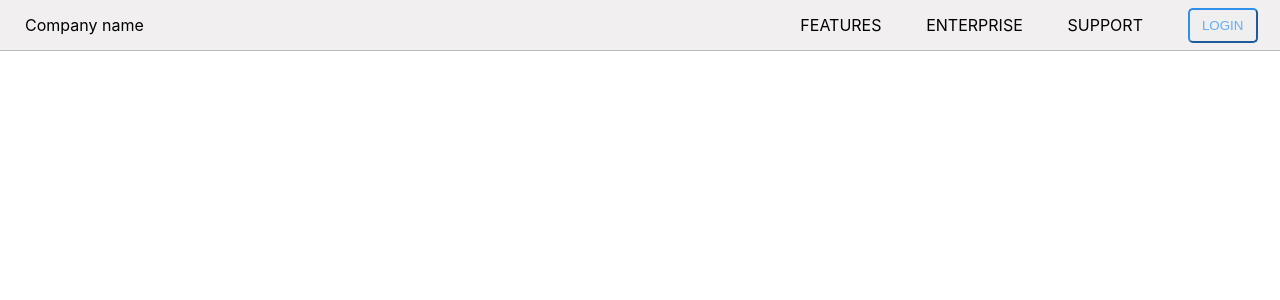
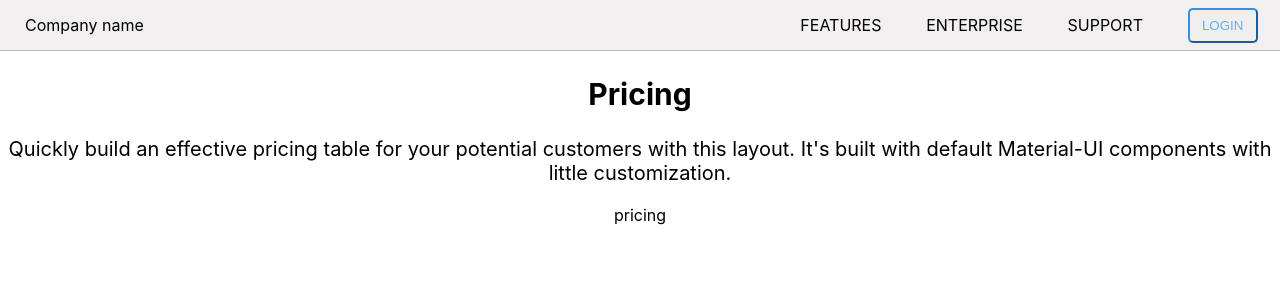
Before and after one commit to madhuvayya/React-UI, a React (Create React App) app: page / in a window 1280 px wide. Shown: the top 300 px of the page. Built offline with nearby package versions, Linux system fonts and the light colour scheme.

Commit message:
Added Subcription component

```diff
--- a/public/index.html
+++ b/public/index.html
@@ -31,6 +31,7 @@
     <div id="root">
       <div id="container">
         <div id="header"></div>
+        <div id="subscription"></div>
       </div>
     </div>
 
--- /dev/null
+++ b/src/components/Subscription.js
@@ -0,0 +1,19 @@
+import React, { Component } from 'react';
+
+class Subscription extends Component {
+    render() {
+        return  <div class="subscription">
+        <div class="text">
+            <h2>Pricing</h2>
+            <p class="text">Quickly build an effective pricing table for your potential customers with this layout.
+            It's built with default Material-UI components with little customization.
+            </p>
+        </div>
+        <div class="pricing">
+            pricing
+        </div>
+    </div>
+    };
+}
+
+export default Subscription;
--- a/src/css/style.css
+++ b/src/css/style.css
@@ -41,3 +41,14 @@ a {
     height: 35px;
     width: 70px;
 }
+
+.subscription {
+    height: 300px;
+    text-align: center;
+    display: flex;
+    flex-direction: column;
+}
+
+.text {
+    font-size: 20px;
+}
--- a/src/index.js
+++ b/src/index.js
@@ -5,20 +5,21 @@ import './css/style.css';
 import App from './App';
 import * as serviceWorker from './serviceWorker';
 import Header from './components/Header';
+import Subscription from './components/Subscription';
 
 ReactDOM.render(
   <React.StrictMode>
     <Header />
   </React.StrictMode>,
-  document.getElementById('root')
+  document.getElementById('header')
 );
 
-// ReactDOM.render(
-//    <React.StrictMode>
-//     <Subscription />
-//    </React.StrictMode>,
-//   document.getElementById('subscription')
-// );
+ReactDOM.render(
+   <React.StrictMode>
+    <Subscription />
+   </React.StrictMode>,
+  document.getElementById('subscription')
+);
 // If you want your app to work offline and load faster, you can change
 // unregister() to register() below. Note this comes with some pitfalls.
 // Learn more about service workers: https://bit.ly/CRA-PWA
```
